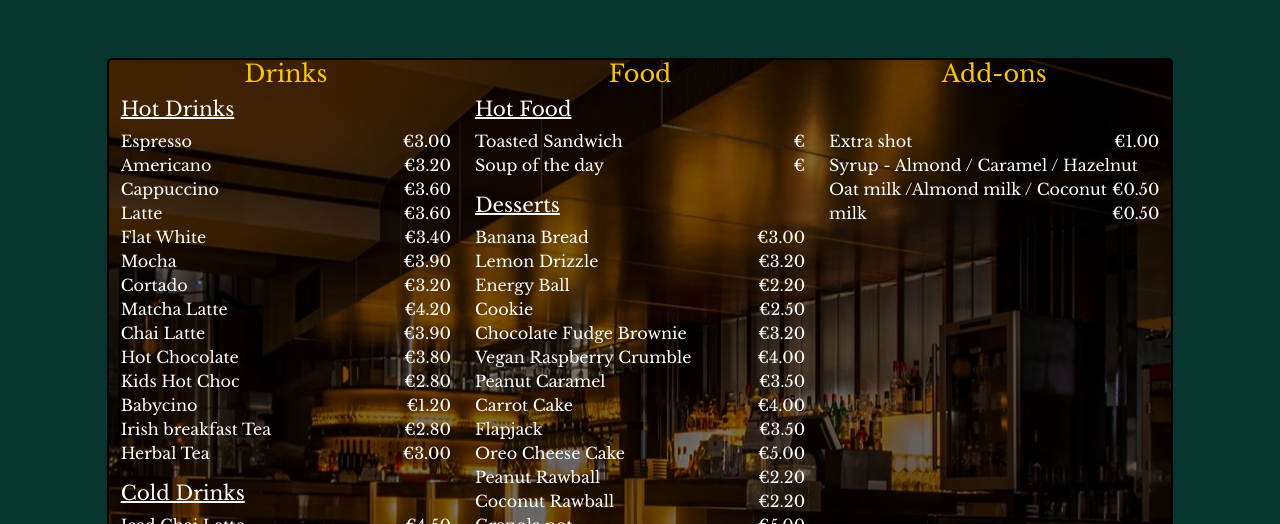
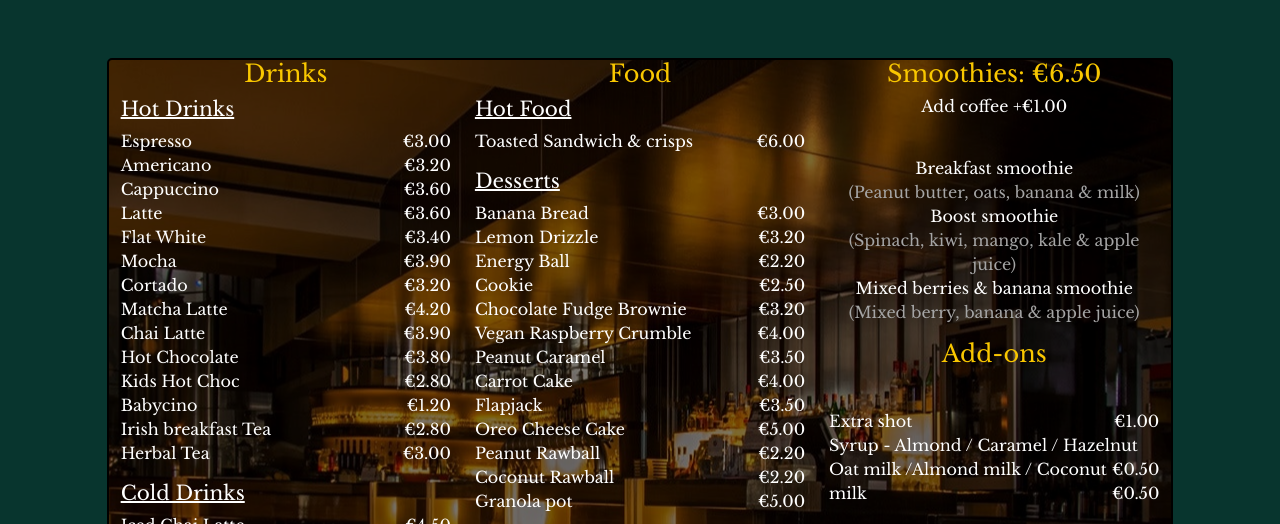
Before and after one commit to Renaldas0/Iguanas_cafe, a plain HTML site: page index.html in a window 1280 px wide. Shown: the part 707-1231 px from the top of the page. Drawn offline with nearby package versions, Linux system fonts and the light colour scheme.

Commit message:
add smoothie to menu

```diff
--- a/index.html
+++ b/index.html
@@ -114,8 +114,9 @@
               <h4 class="text-center gold-font">Food</h4>
               <h5 class="menu-sub-heading">Hot Food</h5>
               <ul class="list-unstyled">
-                <li class="menu-item">Toasted Sandwich <span>€</span></li>
-                <li class="menu-item">Soup of the day <span>€</span></li>
+                <li class="menu-item">
+                  Toasted Sandwich & crisps <span>€6.00</span>
+                </li>
               </ul>
               <h5 class="menu-sub-heading">Desserts</h5>
               <ul class="list-unstyled">
@@ -139,6 +140,29 @@
               </ul>
             </div>
             <div class="col-md-4 col-12 add-ons">
+              <h4 class="text-center gold-font">Smoothies: €6.50</h4>
+              <h6 class="text-center">Add coffee <span>+€1.00</span></h6>
+              <br class="mt-3" />
+              <ul class="list-unstyled mt-2">
+                <li class="text-center">
+                  Breakfast smoothie <br />
+                  <span class="smoothie-desc"
+                    >(Peanut butter, oats, banana & milk)</span
+                  >
+                </li>
+                <li class="text-center">
+                  Boost smoothie <br />
+                  <span class="smoothie-desc"
+                    >(Spinach, kiwi, mango, kale & apple juice)</span
+                  >
+                </li>
+                <li class="text-center">
+                  Mixed berries & banana smoothie <br />
+                  <span class="smoothie-desc"
+                    >(Mixed berry, banana & apple juice)</span
+                  >
+                </li>
+              </ul>
               <h4 class="text-center gold-font">Add-ons</h4>
               <br class="mt-3" />
               <ul class="list-unstyled mt-2">
--- a/style.css
+++ b/style.css
@@ -122,6 +122,10 @@ img {
     float: right;
 }
 
+.smoothie-desc {
+    color: #a5a5a5;
+}
+
 .info-container {
     margin-top: 60px;
 }
```
